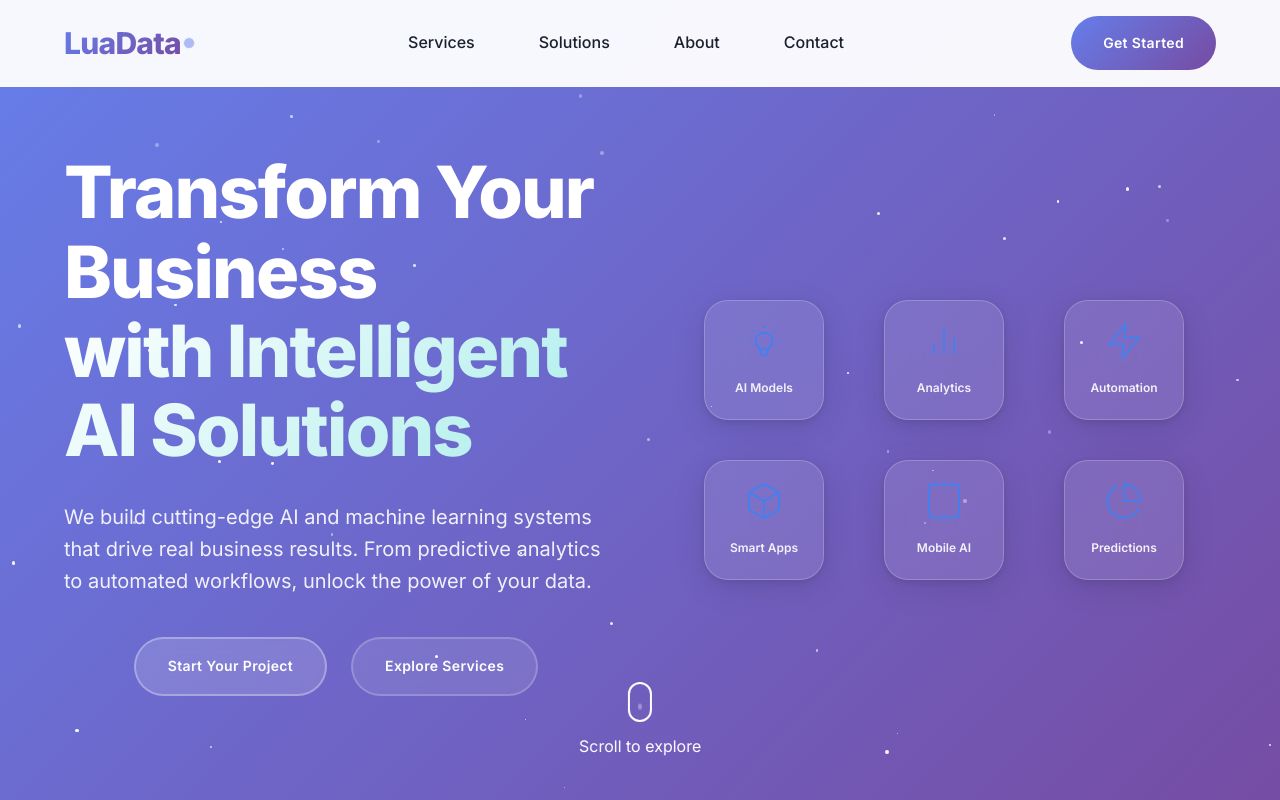
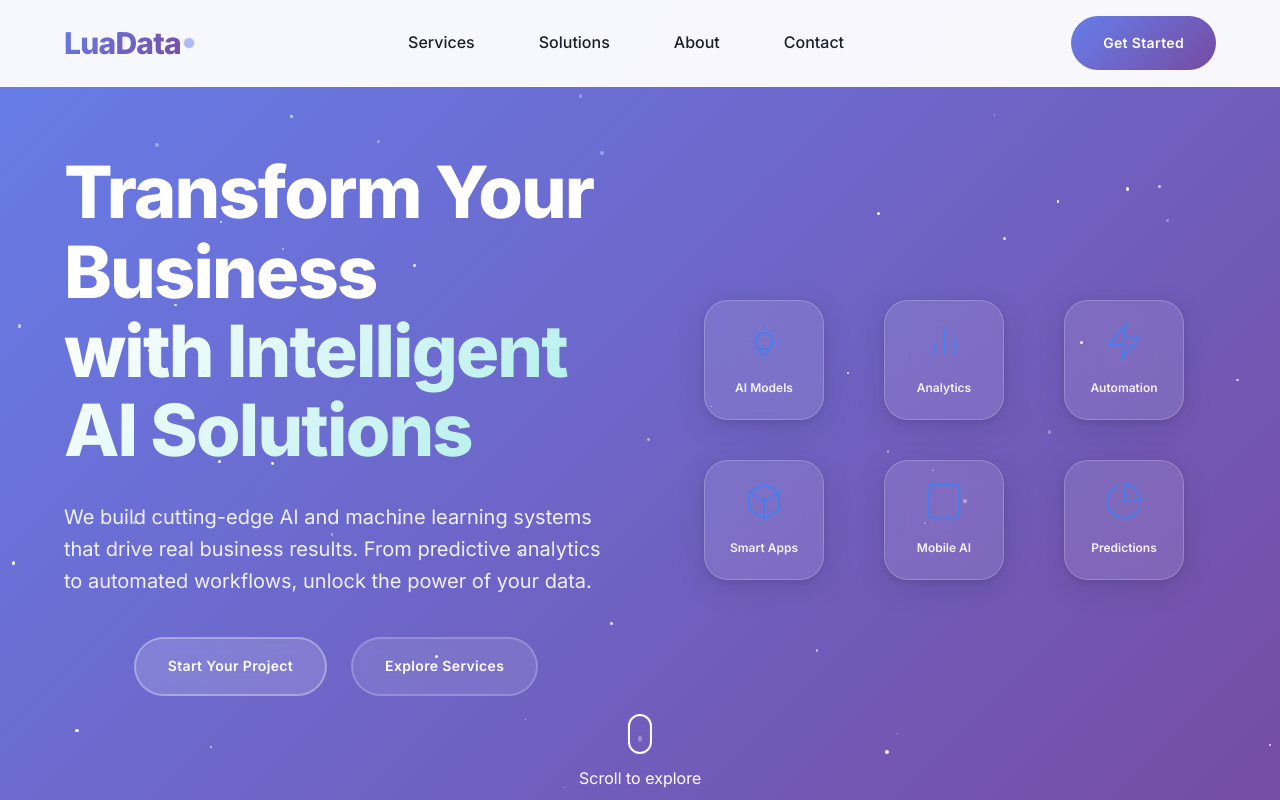
Before and after one commit to hamza0011/luadata, a React (Vite) app: page / in a window 1280 px wide. Shown: the top 800 px of the page. Built offline with nearby package versions, Linux system fonts and the light colour scheme.

Commit message:
Update App.css

```diff
--- a/src/App.css
+++ b/src/App.css
@@ -968,7 +968,7 @@ body {
 }
 .scroll-indicator {
   position: absolute;
-  bottom: 12vh;
+  bottom: 8vh;
   left: 50vw;
   transform: translateX(-50%);
   display: flex;
```
